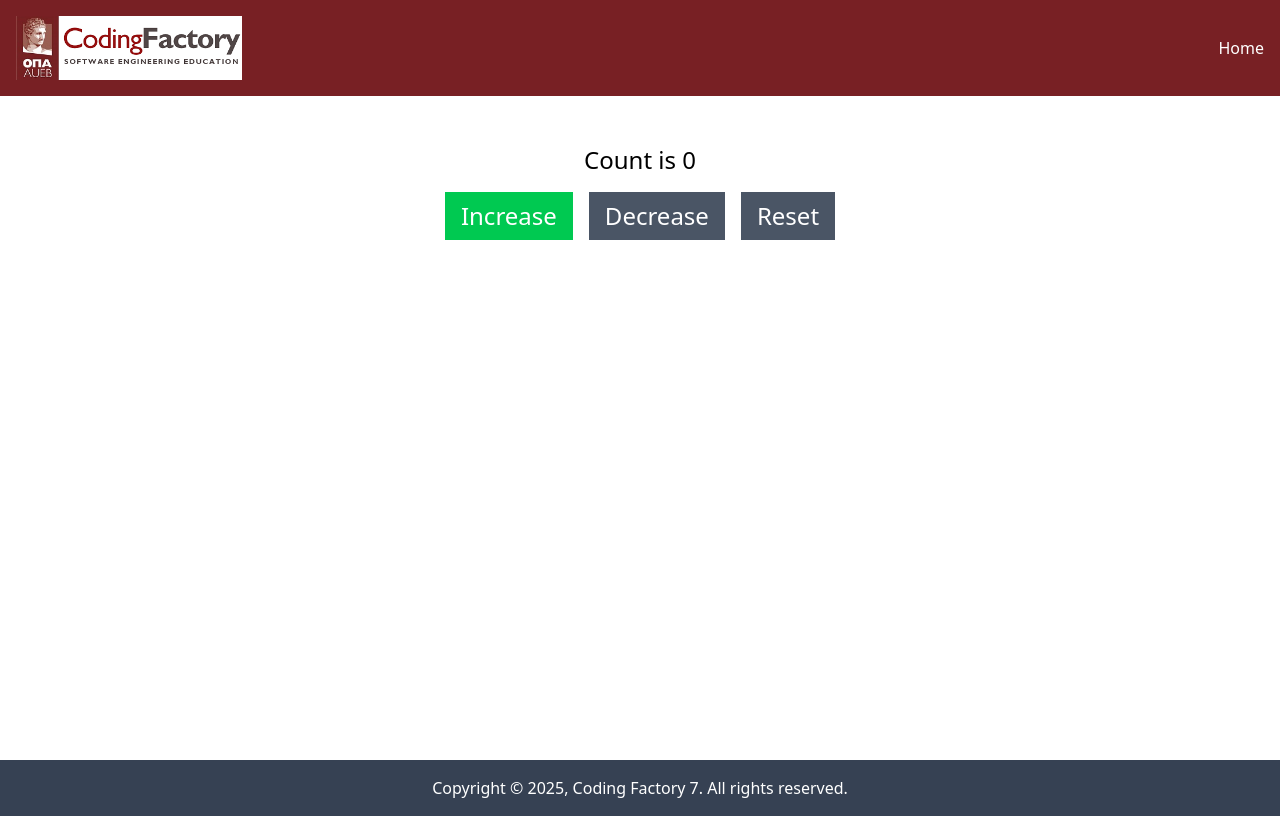
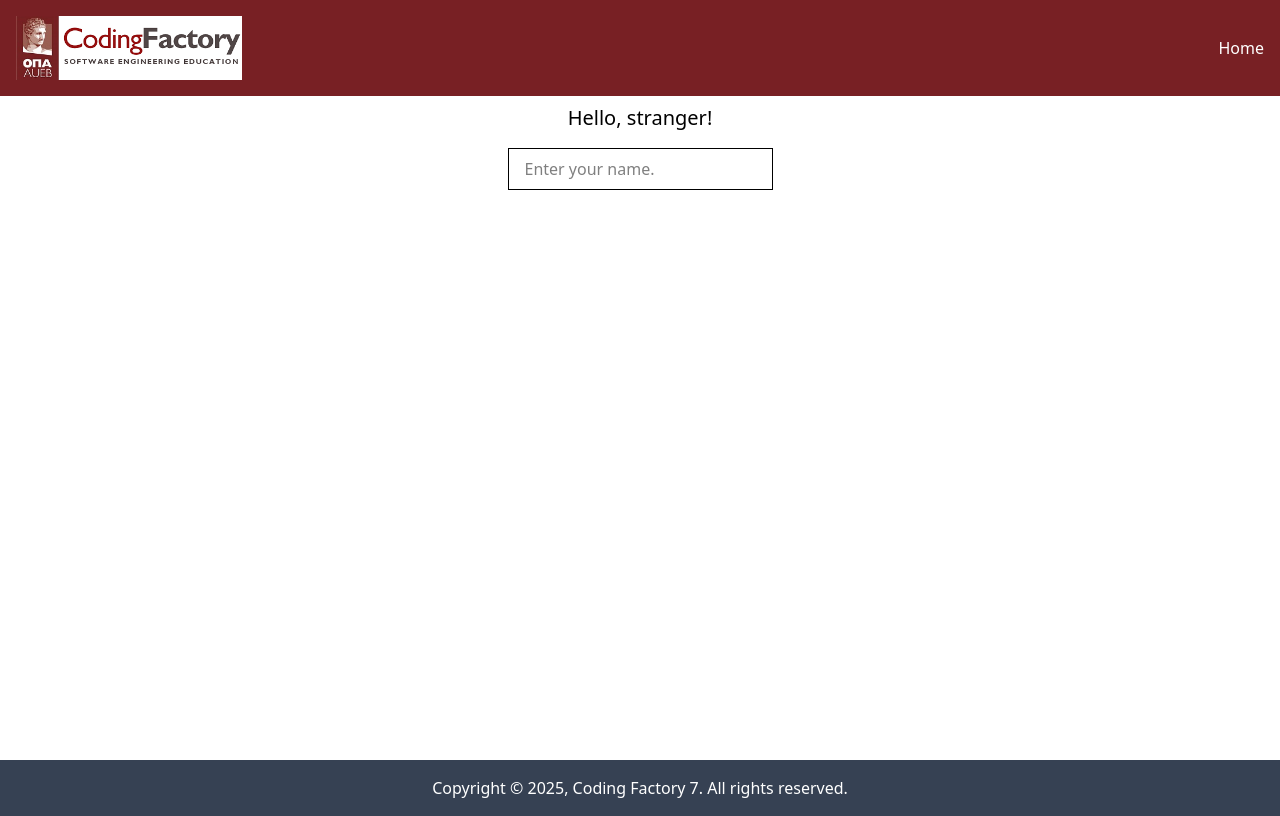
Before and after one commit to ariadiam/cf7-react-intro, a React (Vite) app: page / in a window 1280 px wide. Built offline with nearby package versions, Linux system fonts and the light colour scheme.

Commit message:
feat: new component created

```diff
--- a/src/App.tsx
+++ b/src/App.tsx
@@ -6,7 +6,8 @@
 import Layout from "./components/Layout.tsx";
 // import ClassComponentWithState from "./components/ClassComponentWithState.tsx";
 // import FunctionalComponentWithState from "./components/FunctionalComponentWithState.tsx";
-import Counter from "./components/Counter.tsx";
+// import Counter from "./components/Counter.tsx";
+import NameChanger from "./components/NameChanger.tsx";
 
 function App() {
 
@@ -24,8 +25,8 @@
 
                 {/*<ClassComponentWithState/>*/}
                 {/*<FunctionalComponentWithState/>*/}
-                <Counter/>
-
+                {/*<Counter/>*/}
+                <NameChanger/>
 
             </Layout>
         </>
--- /dev/null
+++ b/src/components/NameChanger.tsx
@@ -0,0 +1,26 @@
+import { useState } from "react";
+
+const NameChanger = () => {
+    const [name, setName] = useState("");
+
+    const handleChange = (e: React.ChangeEvent<HTMLInputElement>) => {
+        setName(e.target.value);
+    };
+
+    return (
+        <>
+        <h1 className="text-center text-xl mt-2">Hello, {name || "stranger"}!</h1>
+        <div className="text-center mt-4">
+            <input
+                type="text"
+                value={name}
+                onChange={handleChange}
+                placeholder="Enter your name."
+                className="border px-4 py-2"
+                />
+        </div>
+        </>
+    )
+}
+
+export default NameChanger;
```
